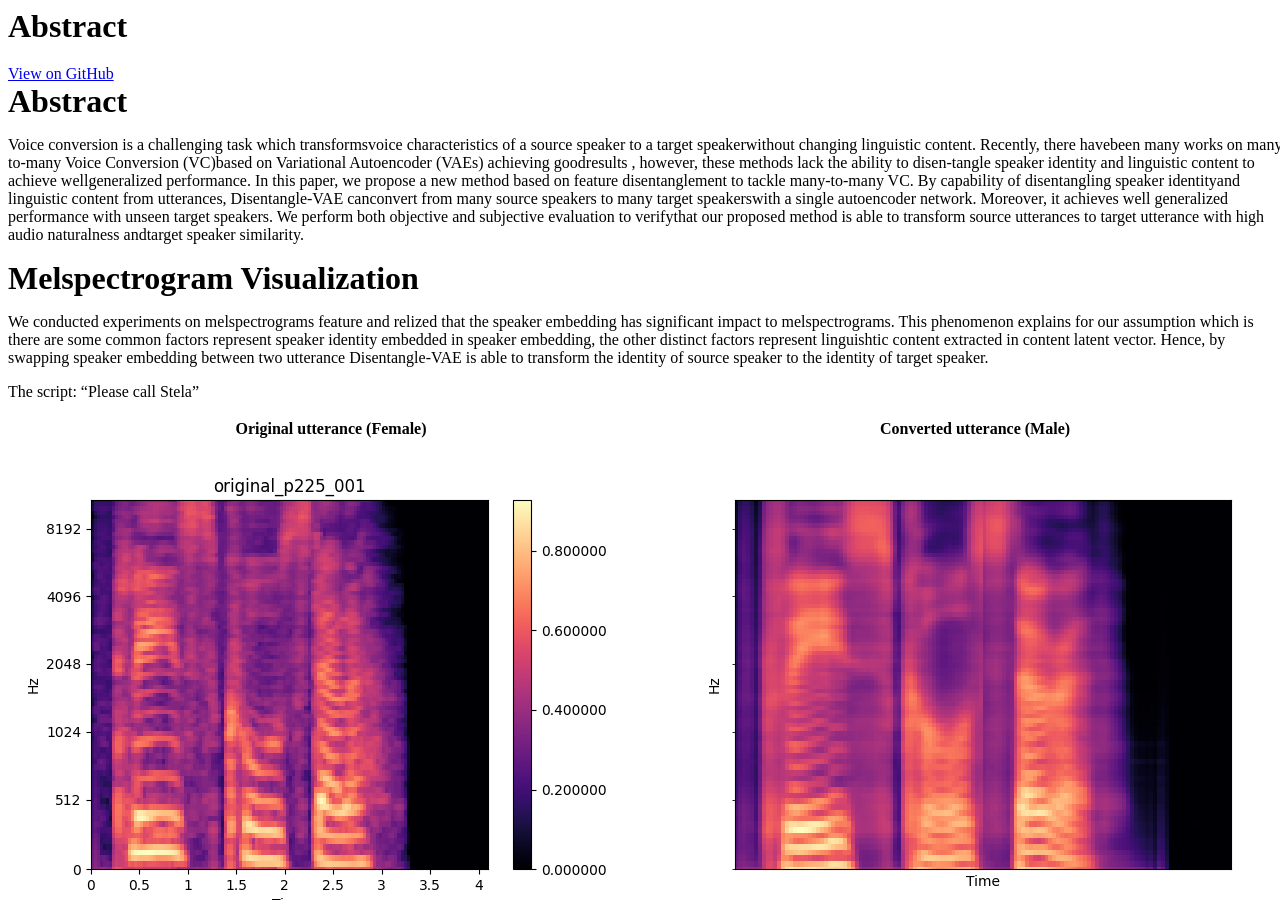
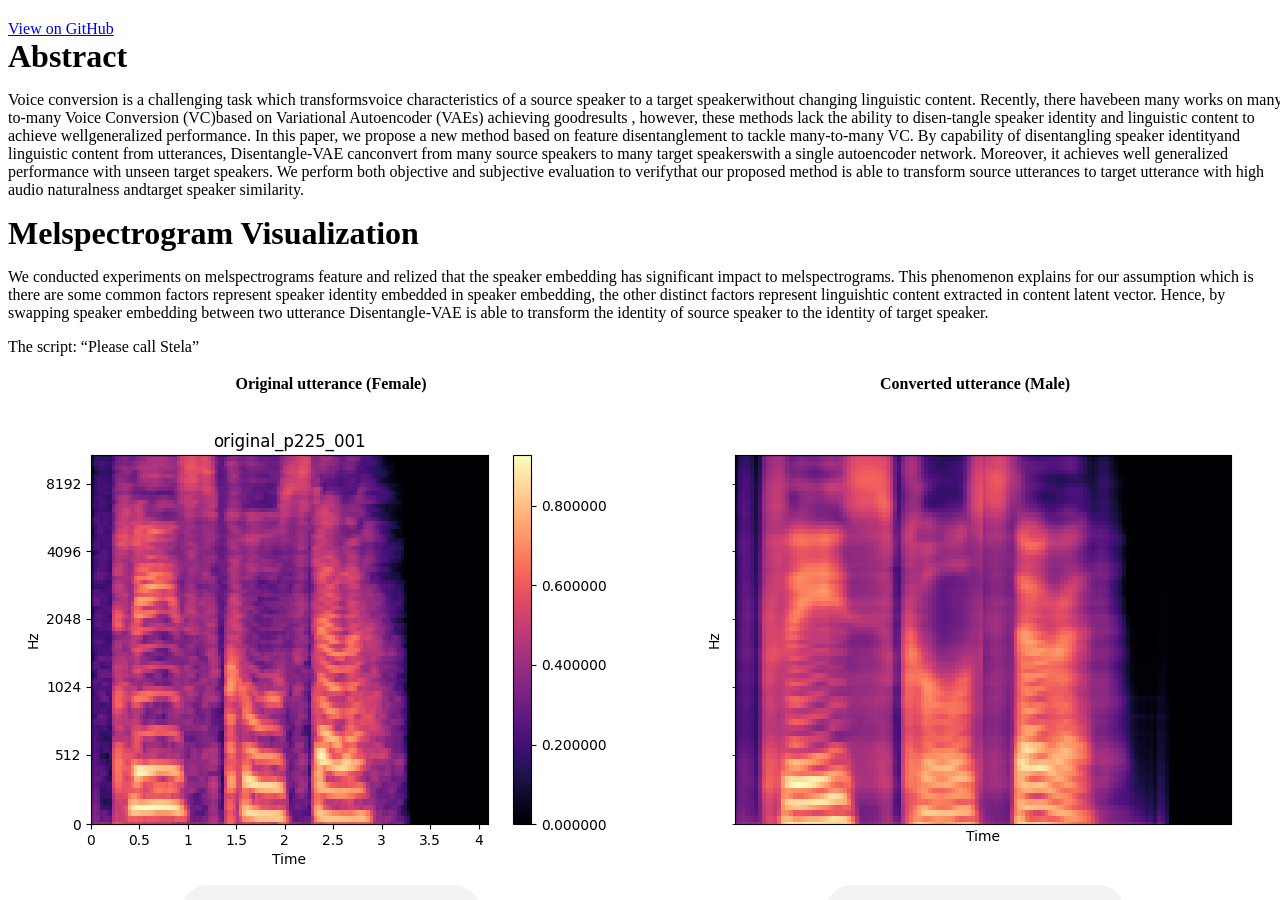
Before and after one commit to v-manhlt3/disentangled-VAE, a Jekyll site: the page built from index.md, in a window 1280 px wide and 900 px high. Built offline with Jekyll 4.4.1, drawn with Linux system fonts in a browser that asks for light colours; our own code applies the rules of GitHub Pages for plain Markdown files; the repository's description, which GitHub fills in, is left out.

Commit message:
Update default.html

```diff
--- a/_layouts/default.html
+++ b/_layouts/default.html
@@ -42,7 +42,7 @@
     <!--<a id="skip-to-content" href="#content">Skip to the content.</a>-->
 
     <header class="page-header" role="banner">
-      <h1 class="project-name">{{ page.title | default: site.title | default: site.github.repository_name }}</h1>
+      <!--<h1 class="project-name">{{ page.title | default: site.title | default: site.github.repository_name }}</h1>-->
       <h2 class="project-tagline">{{ page.description | default: site.description | default: site.github.project_tagline }}</h2>
       {% if site.github.is_project_page %}
         <a href="{{ site.github.repository_url }}" class="btn">View on GitHub</a>
```
